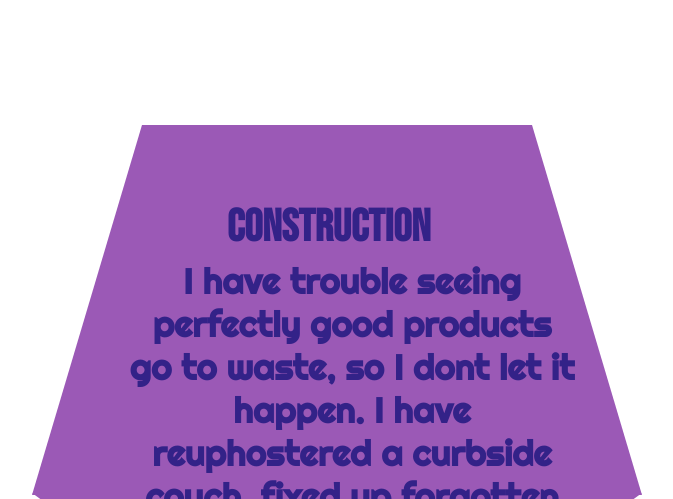
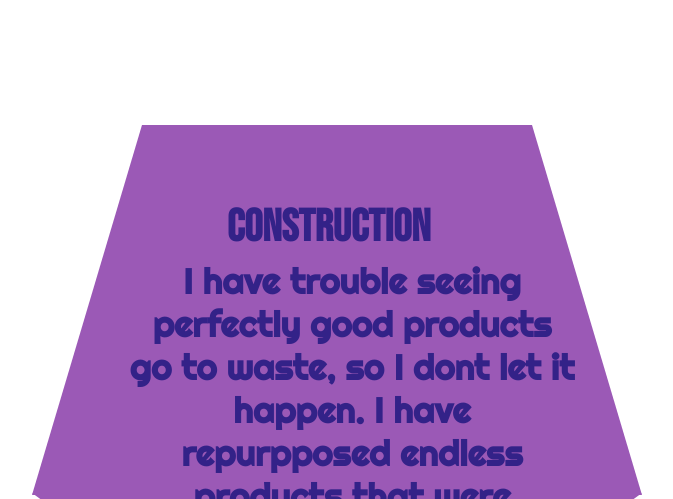
Before and after one commit to Paulavancamp/Paulavancamp.github.io, a Jekyll site: the page craft.html, which Jekyll copies as it is, in a window 1280 px wide and 1400 px high, scrolled down 1240 px. Shown: the top 499 px of the window, without its empty margins (337-1010 px from the left). Built offline with Jekyll 4.4.1, drawn with Linux system fonts in a browser that asks for light colours; some web fonts are replaced; some of the changed text lies outside the part shown; grey boxes are pictures that could not be loaded.

Commit message:
condensed text about construction

```diff
--- a/craft.html
+++ b/craft.html
@@ -121,10 +121,10 @@
         <h3 class="hex-content" id="intro">I love to stay busy. In my free time, I like to pick up different crafts and construction projects to <br>let out a little creative energy. </h3>
 
         <h2 class="hex-content" id="construction">CONSTRUCTION</h2>
-        <h3 class="hex-content" id="portfolio">I have trouble seeing perfectly good products go to waste, so I dont let it happen. I have reuphostered a curbside couch, fixed up forgotten chairs, and repurpposed endless products that were destined for the landfill.</h3>
+        <h3 class="hex-content" id="portfolio">I have trouble seeing perfectly good products go to waste, so I dont let it happen.  I have repurpposed endless products that were destined for the landfill, including this old couch.</h3>
 
         <h2 class="hex-content" id="code">CODE</h2>
-        <h3 class="hex-content" id="github">I have uploaded several projects to <a href="https://github.com/paulavancamp">my github page</a>, the open source version control system. I am currently running this static website off Github pages and all my source code can be viewed online.  </h3>
+        <h3 class="hex-content" id="github">I've uploaded several projects to <a href="https://github.com/paulavancamp">my github page</a>, the open source version control system. I am currently running this static website off Github pages and all my source code can be viewed online.  </h3>
 
 
     </article>
```
